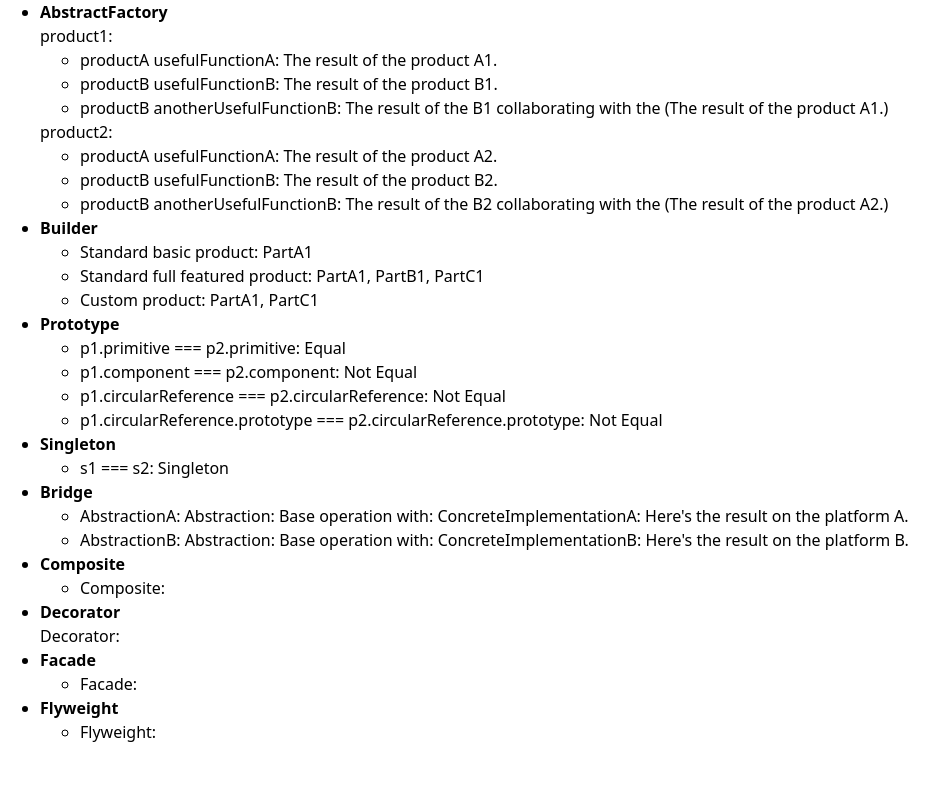
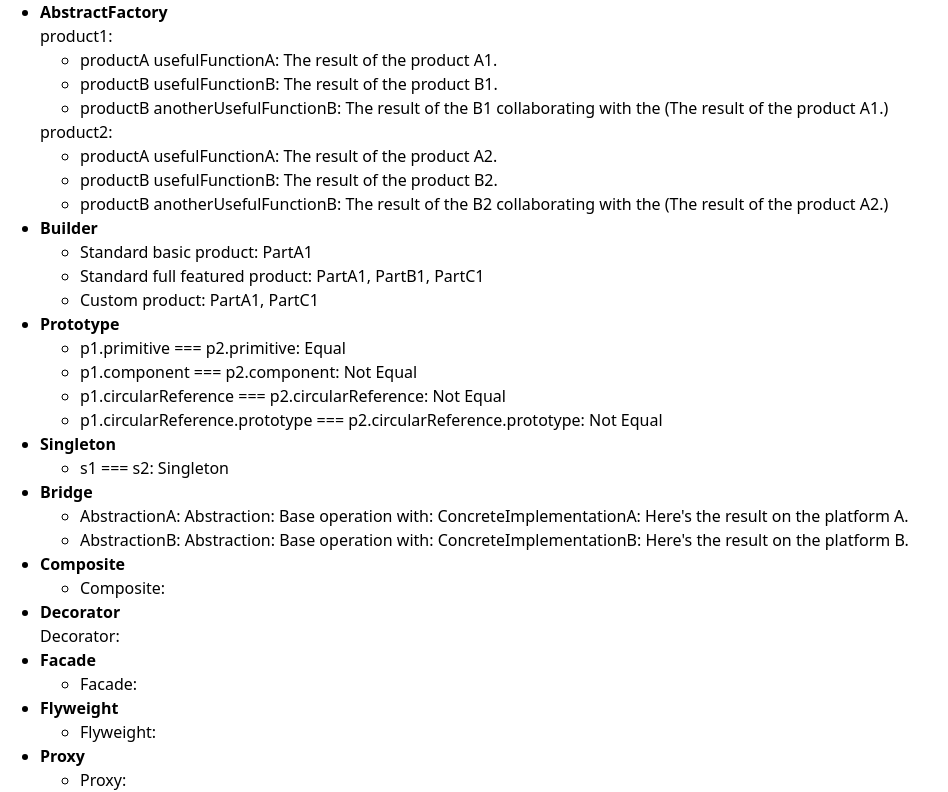
Before and after one commit to xieQin/react-ts-template, a React (Vite) app: page /design-patterns in a window 1280 px wide. Shown: the part 196-988 px from the top of the page, without its empty margins (0-948 px from the left). Before the commit the page ends 940 px from the top, so only its background shows below. Built offline with nearby package versions, Linux system fonts and the light colour scheme.

Commit message:
feat: add Proxy pattern

```diff
--- /dev/null
+++ b/src/views/DesignPatterns/Proxy/index.tsx
@@ -0,0 +1,7 @@
+export default function ProxyPage() {
+  return (
+    <ul>
+      <li>Proxy: </li>
+    </ul>
+  );
+}
--- a/src/views/DesignPatterns/index.tsx
+++ b/src/views/DesignPatterns/index.tsx
@@ -9,6 +9,7 @@ import FacadePage from "./Facade";
 import FactoryPage from "./Factory";
 import FlyweightPage from "./Flyweight";
 import PrototypePage from "./Prototype";
+import ProxyPage from "./Proxy";
 import SingletonPage from "./Singleton";
 
 const DesignPatternsPageConfigs = {
@@ -22,6 +23,7 @@ const DesignPatternsPageConfigs = {
   [DesignPatterns.Decorator]: DecoratorPage,
   [DesignPatterns.Facade]: FacadePage,
   [DesignPatterns.Flyweight]: FlyweightPage,
+  [DesignPatterns.Proxy]: ProxyPage,
 };
 
 export default function DesignPatternsPage() {
```
